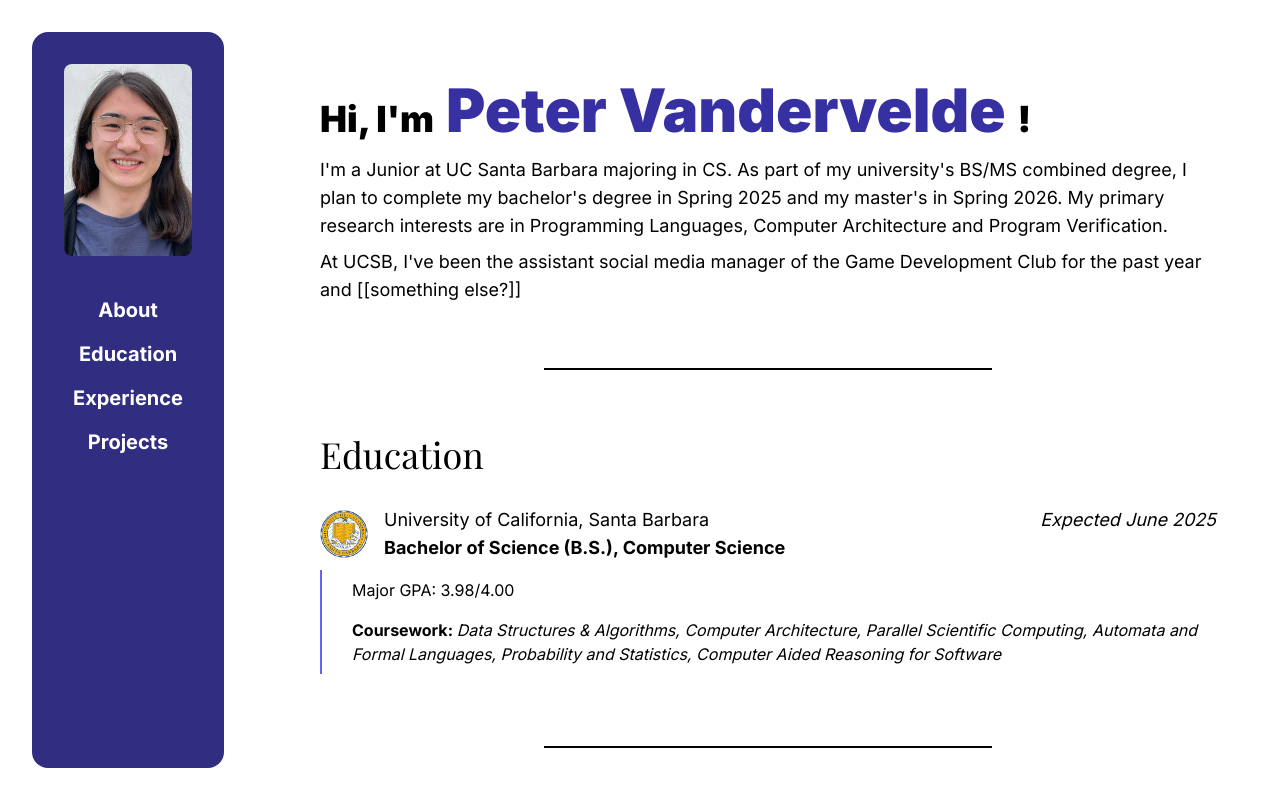
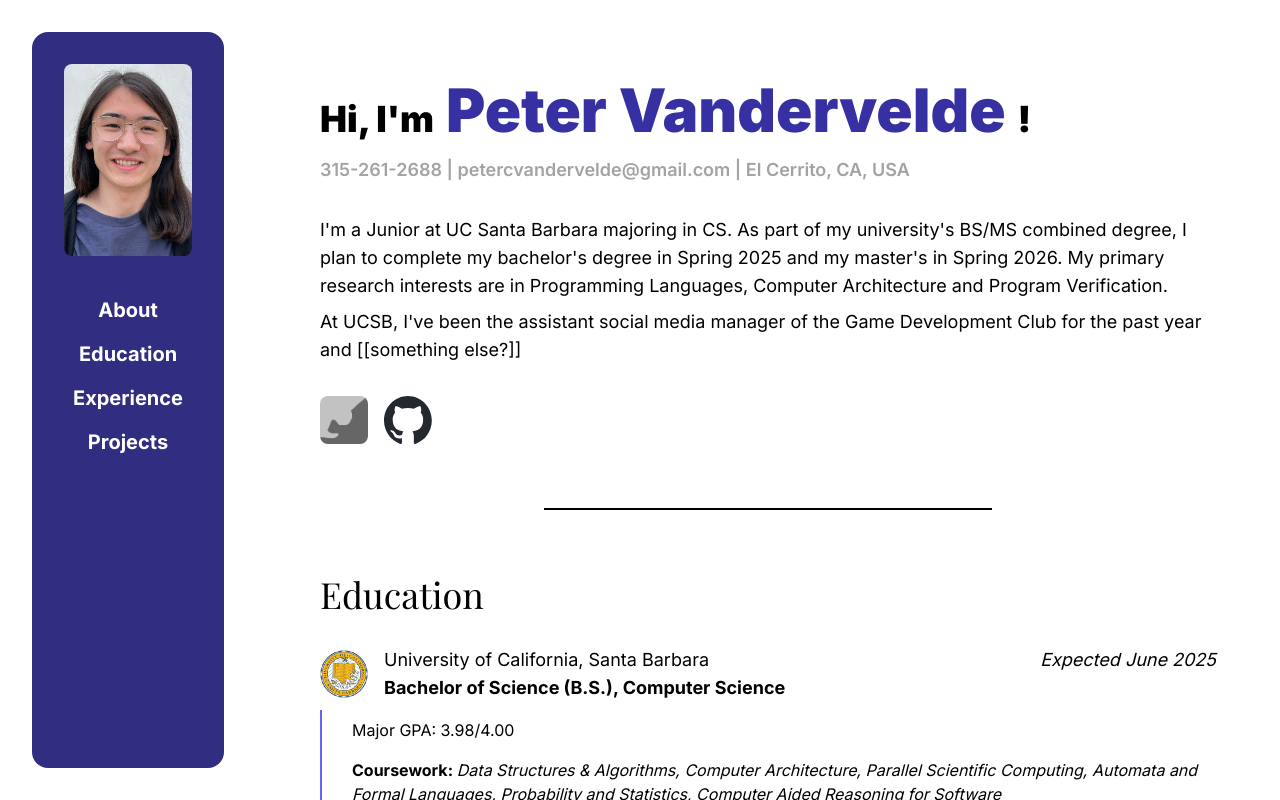
Before and after one commit to r0ckwav3/r0ckwav3.github.io, a Next.js app: page / in a window 1280 px wide. Built offline with nearby package versions, Linux system fonts and the light colour scheme; a web font is replaced by a local one.

Commit message:
add about links and contact

```diff
--- a/app/data/contact.json
+++ b/app/data/contact.json
@@ -1,34 +1,28 @@
 {
-  "methods": [
+  "text": [
     {
       "name": "Mobile Phone",
-      "address": "315-261-2688",
-      "shortlist": true,
-      "link": false
+      "address": "315-261-2688"
     },
     {
       "name": "Email",
-      "address": "petercvandervelde@gmail.com",
-      "shortlist": true,
-      "link": false
+      "address": "petercvandervelde@gmail.com"
     },
     {
       "name": "City",
-      "address": "El Cerrito, CA, USA",
-      "shortlist": true,
-      "link": false
-    },
+      "address": "El Cerrito, CA, USA"
+    }
+  ],
+  "links": [
     {
       "name": "Linkedin",
-      "address": "https://www.linkedin.com/in/peter-vandervelde-76012024b/",
-      "shortlist": false,
-      "link": true
+      "url": "https://www.linkedin.com/in/peter-vandervelde-76012024b/",
+      "image": { "src": "/placeholder.png", "alt": "github icon" }
     },
     {
       "name": "Github",
-      "address": "https://github.com/r0ckwav3",
-      "shortlist": false,
-      "link": true
+      "url": "https://github.com/r0ckwav3",
+      "image": { "src": "/github-mark.svg", "alt": "github icon" }
     }
   ]
 }
--- a/app/page.tsx
+++ b/app/page.tsx
@@ -1,3 +1,5 @@
+import Image from "next/image";
+
 import { Playfair_Display } from "next/font/google";
 import ResumeEntry from "@/app/ResumeEntry";
 import Sidebar from "@/app/Sidebar";
@@ -36,15 +38,51 @@ function Content() {
 function SectionAbout() {
   return (
     <div id="section-about">
-      <div className="text-4xl font-black my-4">
+      <div className = "text-4xl font-black my-4">
         {"Hi, I'm"}
         <span className="text-6xl text-indigo-800"> Peter Vandervelde </span>
         !
       </div>
-      <div className="text-lg">
+      <div className = "text-lg font-semibold my-4 text-neutral-400">
+        {contactjson.text.map((e, i) => e.address).join(" | ")}
+      </div>
+      <div className="text-lg my-8">
         {aboutjson.about.map((item, i) => (<div className="my-2" key={i}> {item} </div>))}
       </div>
+      <ContactIcons/>
     </div>
+  )
+}
+
+type ContactLink = {
+  name: string;
+  url: string;
+  image: { src: string; alt: string };
+};
+
+function ContactIcons() {
+  return (
+    <div className="flex flex-row">
+      {contactjson.links.map((e, i) =>
+        <ContactIcon key={i} link={e}/>
+      )}
+    </div>
+  )
+}
+
+function ContactIcon({ link }: Readonly<{link: ContactLink}>){
+  return (
+    <a target="_blank" rel="noopener noreferrer" href={link.url}>
+      <div className="relative w-12 h-12 mr-4">
+        <Image
+          className="rounded-lg"
+          style={{ objectFit: "contain"}}
+          src={link.image.src}
+          alt={link.image.alt}
+          fill
+        />
+      </div>
+    </a>
   )
 }
 
```
